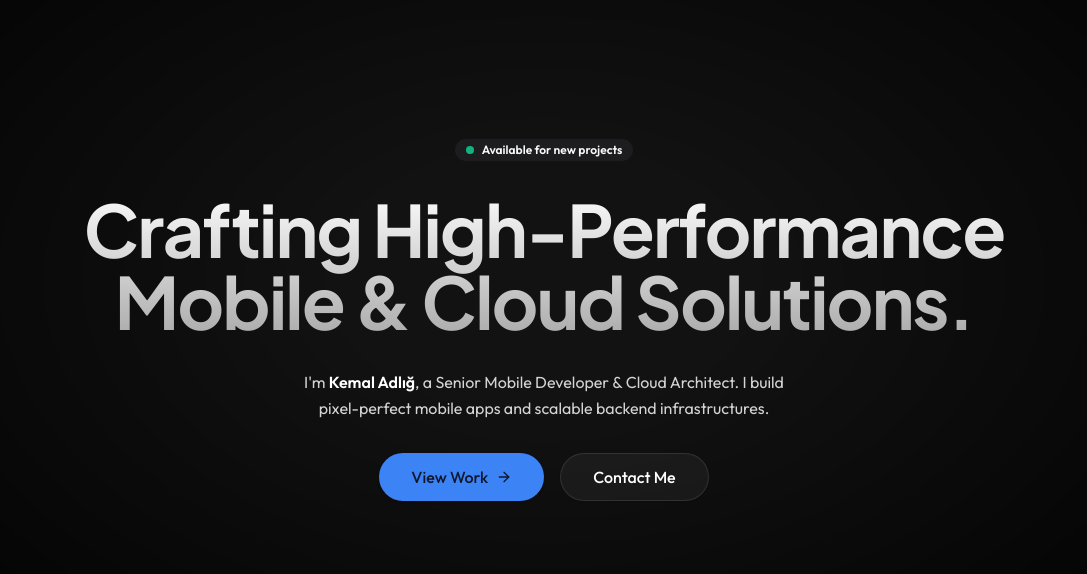
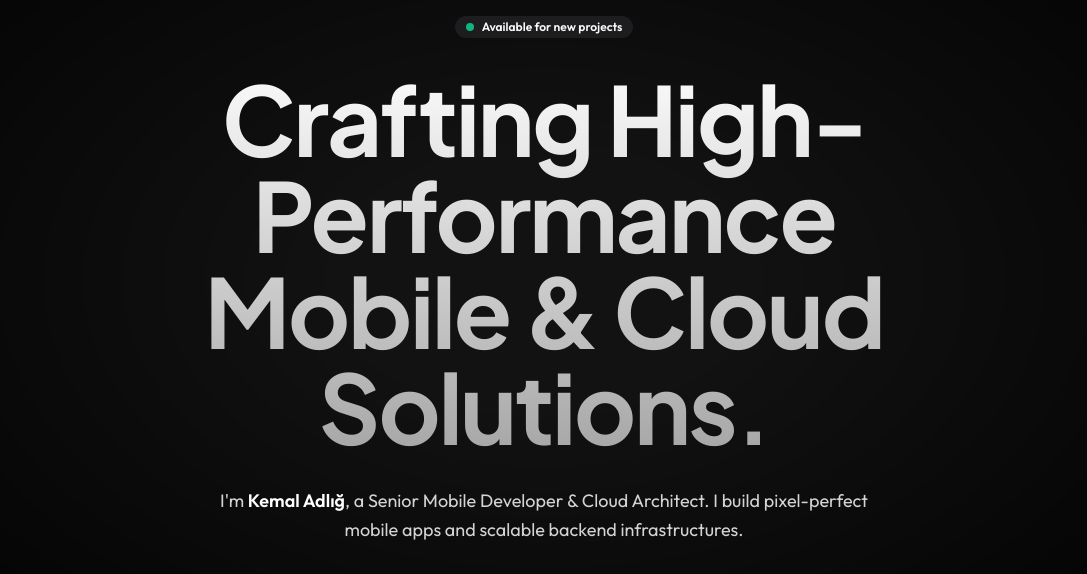
Before and after one commit to kemaladlig/blog-kemaladlig, a Next.js app: page / in a window 1280 px wide. Shown: the part 120-694 px from the top of the page, without its empty margins (96-1183 px from the left). Built offline with nearby package versions, Linux system fonts and the light colour scheme; no server answers.

Commit message:
style: increase scale with larger fonts and tighter layout

```diff
--- a/src/app/layout.tsx
+++ b/src/app/layout.tsx
@@ -67,7 +67,7 @@ export default function RootLayout({
         >
           <Navbar />
           {/* Added relative positioning for z-index layering with global backgrounds if needed */}
-          <main className="flex-grow pt-32 px-4 sm:px-6 lg:px-8 max-w-7xl mx-auto w-full relative z-0">
+          <main className="flex-grow pt-32 px-4 sm:px-6 lg:px-8 max-w-6xl mx-auto w-full relative z-0">
             {children}
           </main>
           <footer className="py-8 text-center text-sm text-muted-foreground border-t border-border/40 mt-20 backdrop-blur-sm">
--- a/src/components/home/hero.tsx
+++ b/src/components/home/hero.tsx
@@ -28,10 +28,10 @@ export default function Hero() {
                         Available for new projects
                     </div>
 
-                    <h1 className="text-4xl md:text-7xl font-bold bg-clip-text text-transparent bg-gradient-to-b from-neutral-900 to-neutral-600 dark:from-neutral-50 dark:to-neutral-400 bg-opacity-50 font-heading tracking-tight pb-4">
+                    <h1 className="text-4xl md:text-8xl font-bold bg-clip-text text-transparent bg-gradient-to-b from-neutral-900 to-neutral-600 dark:from-neutral-50 dark:to-neutral-400 bg-opacity-50 font-heading tracking-tight pb-4">
                         Crafting High-Performance <br /> Mobile & Cloud Solutions.
                     </h1>
-                    <p className="mt-4 font-normal text-base text-neutral-600 dark:text-neutral-300 max-w-lg mx-auto leading-relaxed">
+                    <p className="mt-4 font-normal text-lg text-neutral-600 dark:text-neutral-300 max-w-2xl mx-auto leading-relaxed">
                         I&apos;m <span className="text-neutral-900 dark:text-white font-semibold">Kemal Adlığ</span>, a Senior Mobile Developer & Cloud Architect.
                         I build pixel-perfect mobile apps and scalable backend infrastructures.
                     </p>
```
Also changed, not shown: .agent/workflows/deploy_to_vercel.md (deleted).
